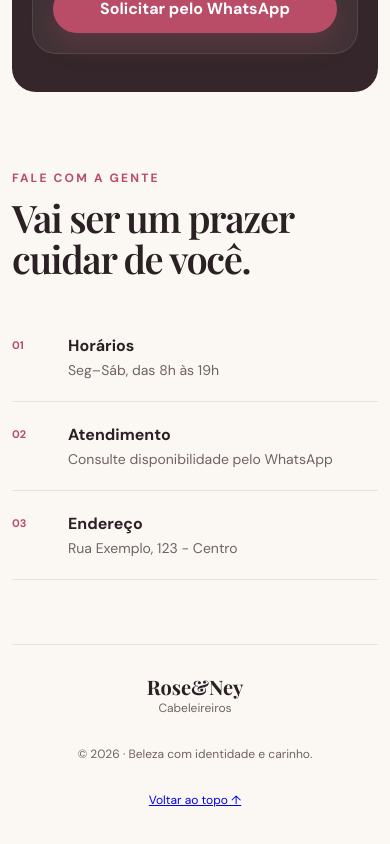
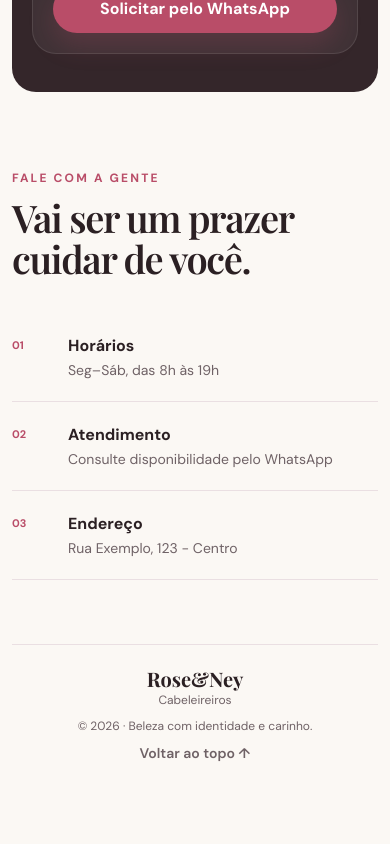
Before and after one commit to pablobmm/beauty-salon-ecommerce, a React app in the folder frontend/: page / in a window 390 px wide. Shown: the part 3902-4746 px from the top of the page. After the commit the page ends 4708 px from the top, so only its background shows below. Built offline with nearby package versions, Linux system fonts and the light colour scheme; no server answers; the HTML template or start-up script is replaced by a standard one; a web font is replaced by a local one.

Commit message:
refactor: separa estilos do Footer

```diff
--- a/frontend/src/components/Footer.jsx
+++ b/frontend/src/components/Footer.jsx
@@ -1,3 +1,5 @@
+import '../styles/Footer.css'
+
 function Footer(){
     return (
     <footer className="footer">
--- a/frontend/src/styles/App.css
+++ b/frontend/src/styles/App.css
@@ -388,36 +388,7 @@ a {
   font-size: 16px;
 }
 
-.footer {
-  display: grid;
-  grid-template-columns: 1fr auto 1fr;
-  align-items: center;
-  gap: 30px;
-  padding: 28px 0 8px;
-  border-top: 1px solid var(--line);
-  color: var(--text);
-  font-size: 12px;
-}
 
-.footer > div {
-  display: flex;
-  flex-direction: column;
-}
-
-.footer strong {
-  color: var(--text-h);
-  font-family: var(--heading);
-  font-size: 20px;
-}
-
-.footer p {
-  margin: 0;
-  text-align: center;
-}
-
-.footer a {
-  justify-self: end;
-}
 
 @media (max-width: 1020px) {
   .service-grid {
@@ -480,14 +451,6 @@ a {
     padding-bottom: 64px;
   }
 
-  .footer {
-    grid-template-columns: 1fr;
-    text-align: center;
-  }
-
-  .footer a {
-    justify-self: center;
-  }
 }
 
 @media (prefers-reduced-motion: reduce) {
--- /dev/null
+++ b/frontend/src/styles/Footer.css
@@ -0,0 +1,55 @@
+.footer {
+  display: grid;
+  grid-template-columns: 1fr auto 1fr;
+  align-items: center;
+  gap: 30px;
+  padding: 28px 0 8px;
+  border-top: 1px solid var(--line);
+  color: var(--text);
+  font-size: 12px;
+}
+
+.footer > div {
+  display: flex;
+  flex-direction: column;
+}
+
+.footer strong {
+  color: var(--text-h);
+  font-family: var(--heading);
+  font-size: 20px;
+}
+
+.footer p {
+  margin: 0;
+  text-align: center;
+}
+
+.footer a {
+  justify-self: end;
+  color: var(--text);
+  text-decoration: none;
+  font-size: 14px;
+  font-weight: 600;
+  transition: color 180ms ease;
+}
+
+.footer a:hover {
+  color: var(--accent);
+}
+
+@media (max-width: 680px) {
+  .footer {
+    grid-template-columns: 1fr;
+    gap: 10px;
+    padding: 20px 0 8px;
+  }
+
+  .footer > div {
+    align-items: center;
+  }
+
+  .footer a {
+    justify-self: center;
+  }
+}
```
